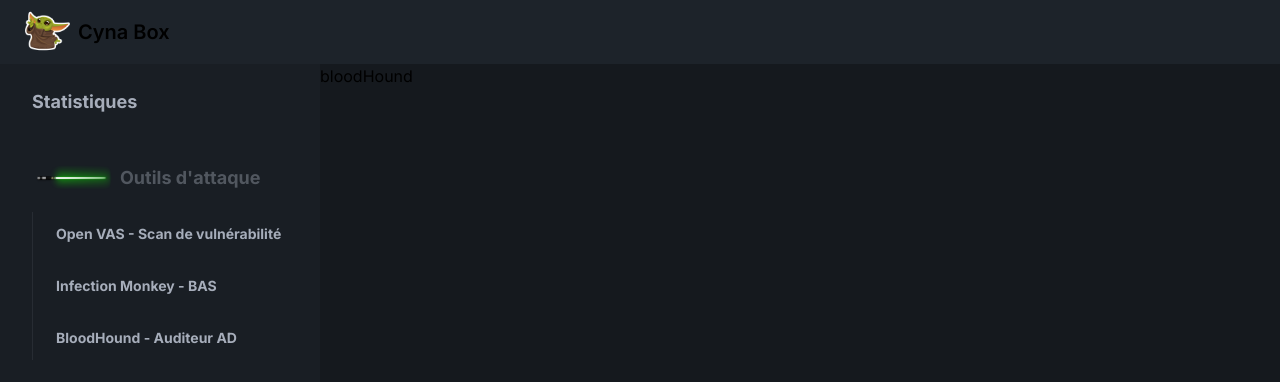
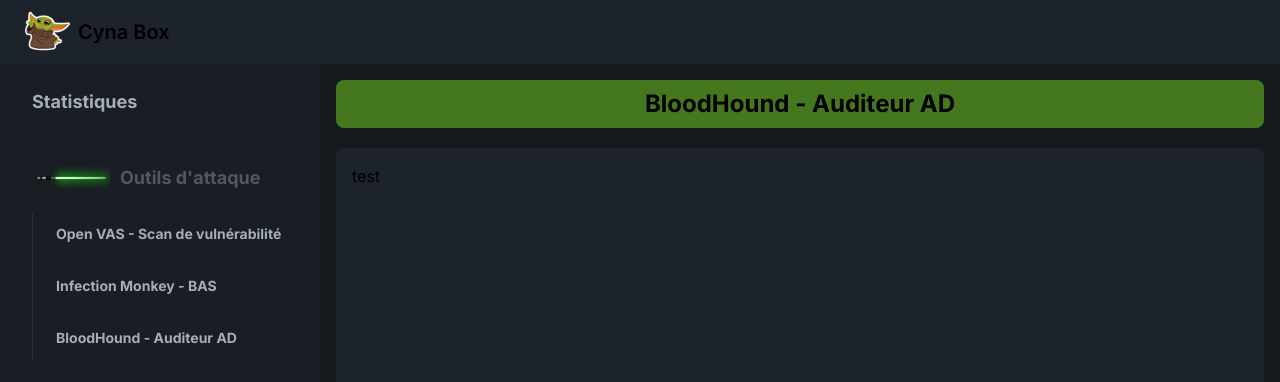
Before and after one commit to Hulcox/cyna, a Next.js app: page /tools/bloodHound in a window 1280 px wide. Shown: the top 382 px of the page. Built offline with nearby package versions, Linux system fonts and the light colour scheme.

Commit message:
Adding layout for tools

```diff
--- a/src/app/(cyna)/tools/[idTool]/page.js
+++ b/src/app/(cyna)/tools/[idTool]/page.js
@@ -1,7 +1,40 @@
 const ToolPage = ({ params }) => {
   const { idTool } = params;
 
-  return <div>{idTool}</div>;
+  if (idTool == "openVas") {
+    return (
+      <div className="flex gap-5 flex-col p-4">
+        <h2 className="text-2xl font-bold bg-[#45781e] w-full h-12 flex justify-center items-center rounded-lg">
+          Open VAS - Scan de vulnérabilité
+        </h2>
+        <div className="w-full min-h-[50vh] bg-base-100 rounded-lg p-4">
+          test
+        </div>
+      </div>
+    );
+  } else if (idTool == "infectionMonkey") {
+    return (
+      <div className="flex gap-5 flex-col p-4">
+        <h2 className="text-2xl font-bold bg-[#45781e] w-full h-12 flex justify-center items-center rounded-lg">
+          Infection Monkey - BAS
+        </h2>
+        <div className="w-full min-h-[50vh] bg-base-100 rounded-lg p-4">
+          test
+        </div>
+      </div>
+    );
+  } else if (idTool == "bloodHound") {
+    return (
+      <div className="flex gap-5 flex-col p-4">
+        <h2 className="text-2xl font-bold bg-[#45781e] w-full h-12 flex justify-center items-center rounded-lg">
+          BloodHound - Auditeur AD
+        </h2>
+        <div className="w-full min-h-[50vh] bg-base-100 rounded-lg p-4">
+          test
+        </div>
+      </div>
+    );
+  }
 };
 
 export default ToolPage;
--- a/src/components/menuDrawer.jsx
+++ b/src/components/menuDrawer.jsx
@@ -11,6 +11,8 @@
     { name: "Infection Monkey - BAS", url: "/infectionMonkey" },
     { name: "BloodHound - Auditeur AD", url: "/bloodHound" },
   ];
+
+  console.log(pathname);
 
   return (
     <ul className="menu p-4 w-80 h-full bg-base-200 text-base-content">
```
